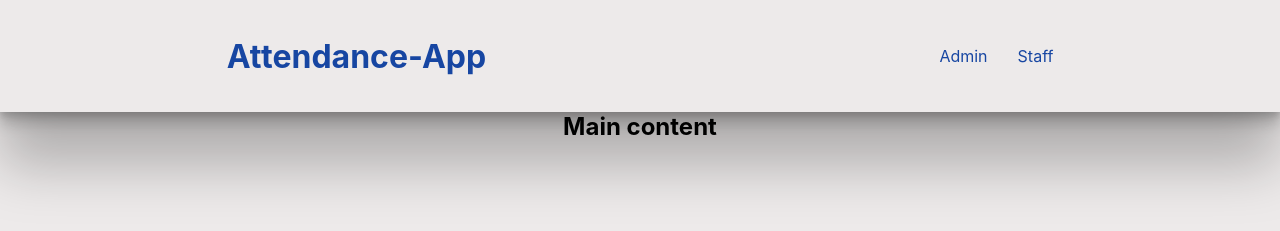
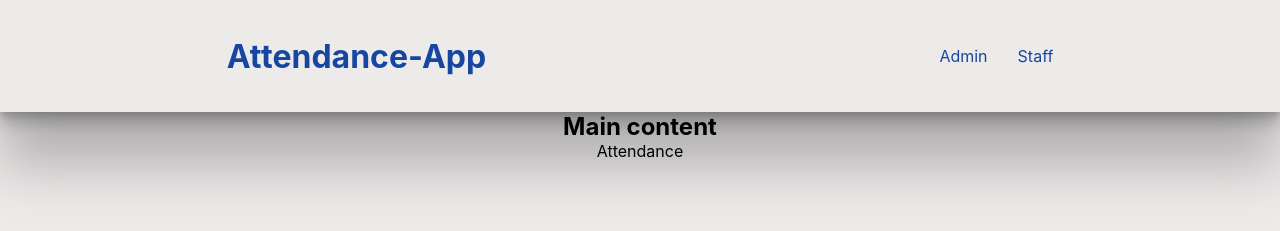
Before and after one commit to balirajani1408/attendance-webapp, a React (Create React App) app: page / in a window 1280 px wide. Shown: the top 231 px of the page. Built offline with nearby package versions, Linux system fonts and the light colour scheme.

Commit message:
some text.

```diff
--- a/src/components/main.js
+++ b/src/components/main.js
@@ -5,6 +5,7 @@ export const Main = () =>{
     return(
         <div className="main">
             <h2>Main content</h2>
+            <p>Attendance</p>
         </div>
     )
 }
```
Also changed, not shown: src/pages/admin.js (added), src/pages/staff.js (added).
